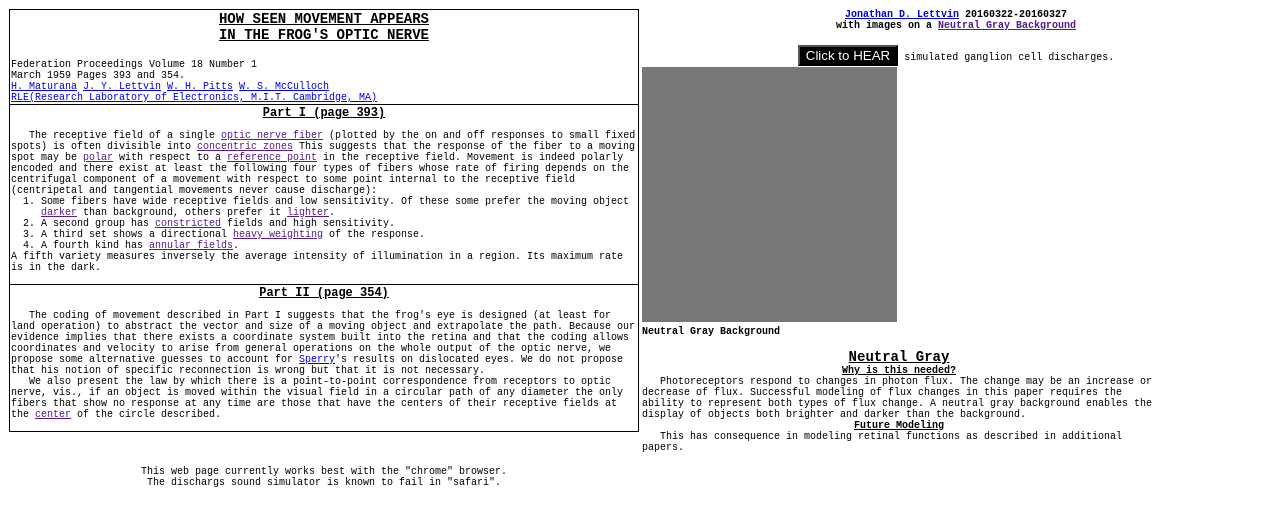
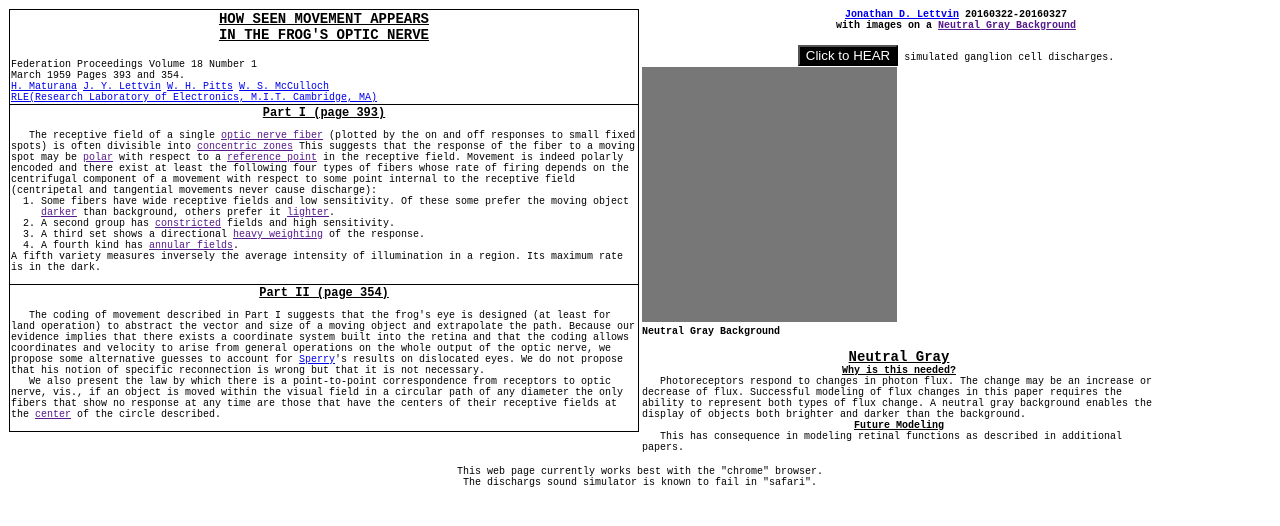
Before and after one commit to jlettvin/JYL, a plain HTML site: page seen.movement.html in a window 1280 px wide. Drawn offline with nearby package versions, Linux system fonts and the light colour scheme; some packages are replaced by stand-ins of ours.

Commit message:
Tested on chrome.  Sound fails on safari

```diff
--- a/seen.movement.html
+++ b/seen.movement.html
@@ -1044,7 +1044,7 @@ The !wAiry_disk|Airy pattern|w! is well documented.
       </table>
     </td>
   </tr>
-  <tr><td align="center">
+  <tr><td align="center" colspan="2">
       This web page currently works best with the "chrome" browser.</br>
       The dischargs sound simulator is known to fail in "safari".
   </td></tr>
```
